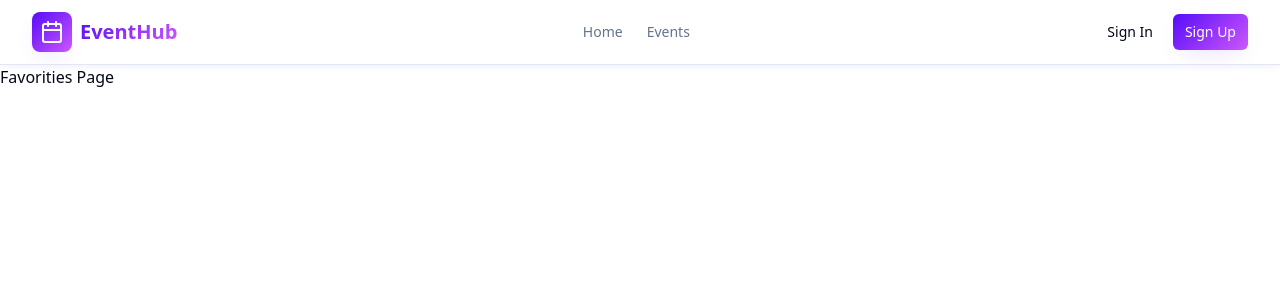
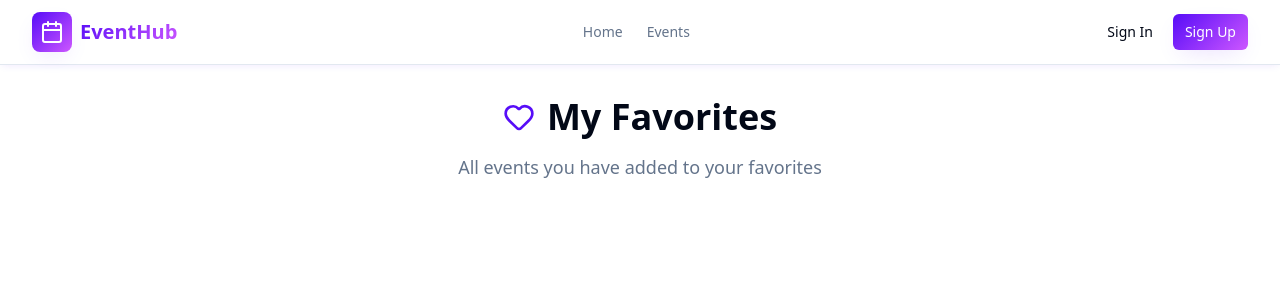
Before and after one commit to MohamadAlaskari/eventhub-app, a React (Vite) app: page /favorites in a window 1280 px wide. Shown: the top 300 px of the page. Built offline with nearby package versions, Linux system fonts and the light colour scheme.

Commit message:
feat (Favorite): create the titel header in favorate page and its layout

```diff
--- a/src/pages/Favorites.tsx
+++ b/src/pages/Favorites.tsx
@@ -1,10 +1,28 @@
 import Layout from "@/components/Layout"
+import { Heart } from "lucide-react"
 
 export const Favorites = () => {
 
     return (
         <Layout>
-            <h1>Favorities Page</h1>
+            <div className="container mx-auto px-4 py-8 max-w-6xl">
+                <div className="space-y-8">
+                    {/* Header */}
+                    <div className="text-center">
+                        <div className="flex items-center justify-center space-x-3 mb-4">
+                            <Heart className="h-8 w-8 text-primary" />
+                            <h1 className="text-4xl font-bold">My Favorites</h1>
+                        </div>
+                        <p className="text-muted-foreground text-lg">
+                            All events you have added to your favorites
+                        </p>
+                    </div>
+
+                    {/* Favorites Content */}
+
+                </div>
+            </div>
+
         </Layout>
     )
 
```
